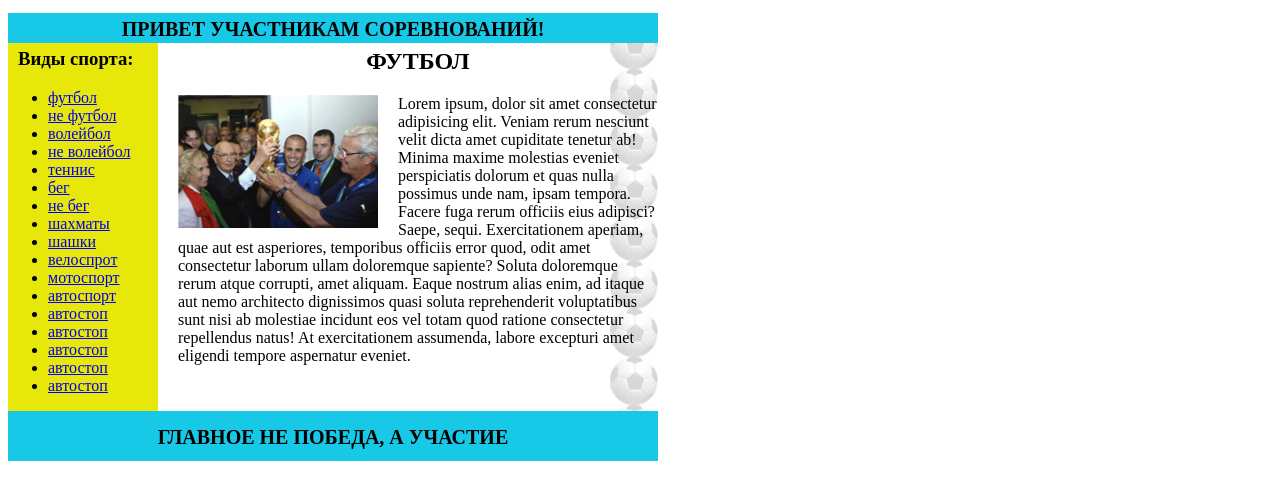
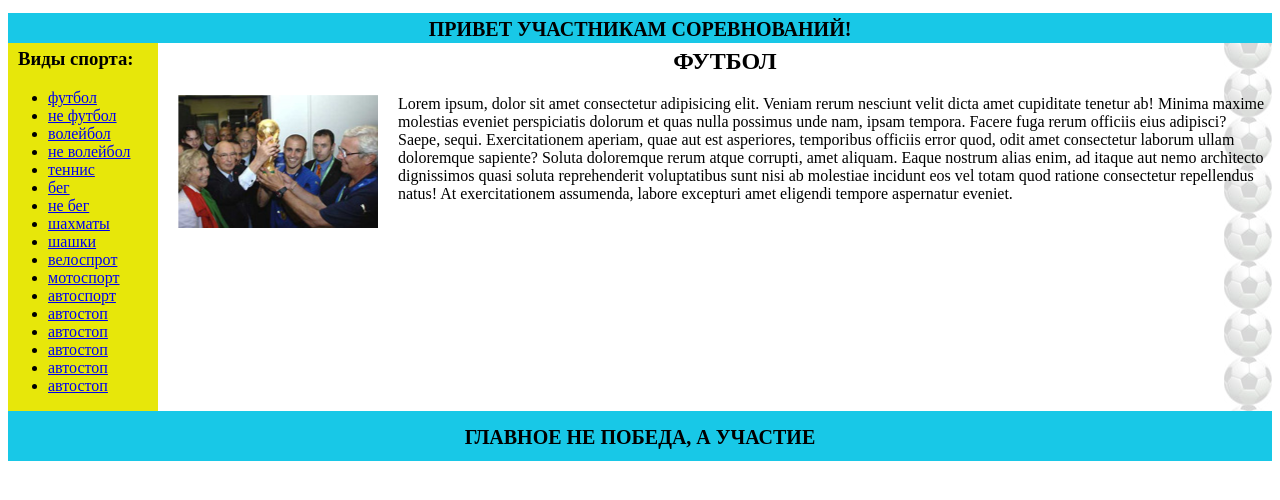
Before and after one commit to Artsiom-Huha/maket_div, a plain HTML site: page index.html in a window 1280 px wide. Drawn offline with Linux system fonts and the light colour scheme.

Commit message:
Update div.css

```diff
--- a/div.css
+++ b/div.css
@@ -1,5 +1,4 @@
 .general{
-    max-width: 650px;
     background: url(Безымянный.png) left repeat-y;
 }
 .general-1{
```
